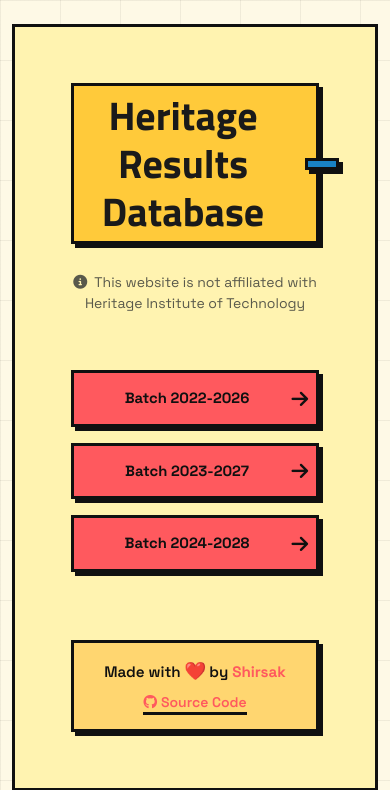
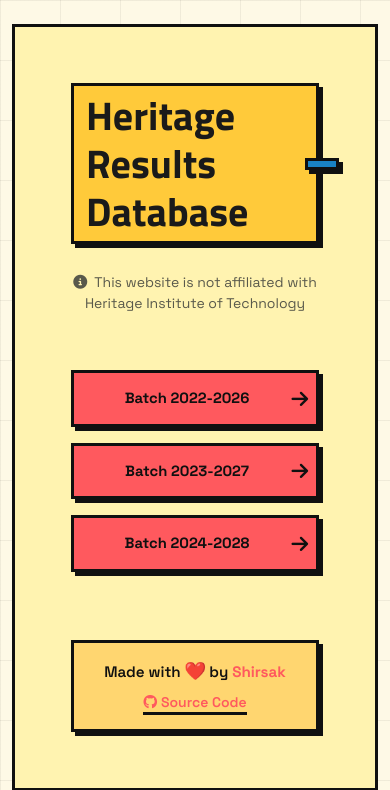
Before and after one commit to shirsakm/heritage-db, a Flask app: page /hdb in a window 390 px wide. Shown: the top 790 px of the page. Run offline with Flask 3, Linux system fonts and the light colour scheme; some web fonts are replaced.

Commit message:
fix: updated title on mobile

```diff
--- a/templates/batch_select.html
+++ b/templates/batch_select.html
@@ -97,6 +97,18 @@
 
     /* Phone-only tweaks: make cards/buttons span width and fit text */
     @media (max-width: 575.98px) {
+        .page-title {
+            text-align: left;
+        }
+
+        .page-title .title-text {
+            margin-right: auto;
+        }
+
+        .page-title .title-text--balanced {
+            justify-content: flex-start;
+        }
+
         .batch-buttons-container {
             max-width: none;
             width: 100%;
```
